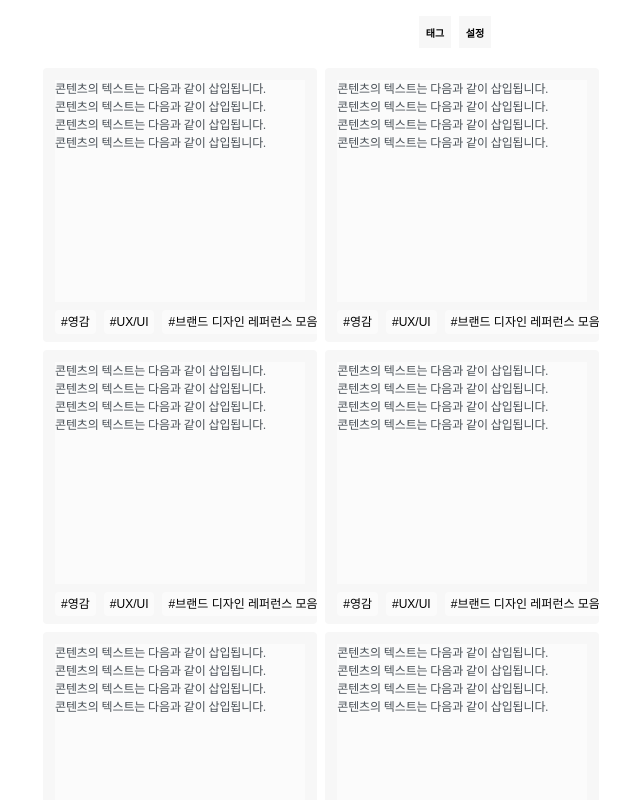
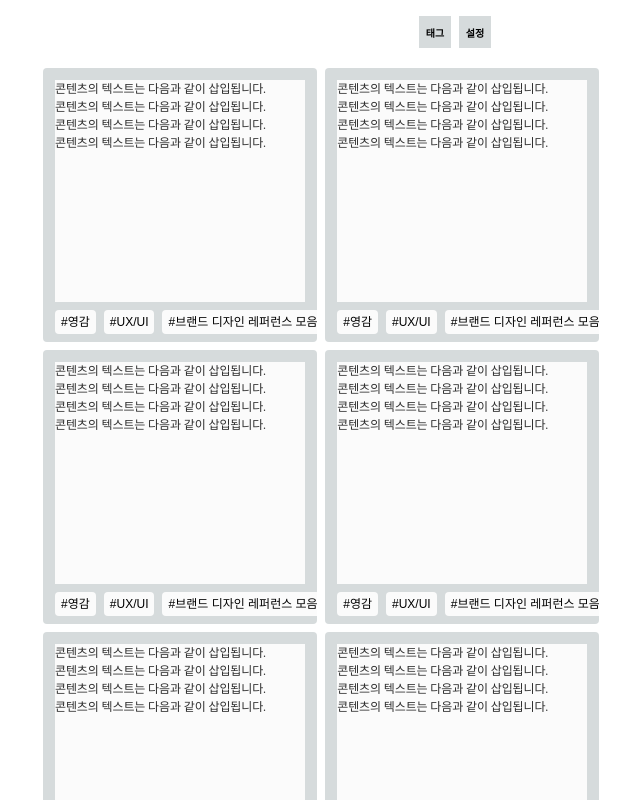
Before and after one commit to depromeet/ygtang-client, a Next.js app: page / in a window 1280 px wide. Shown: the top 800 px of the page, without its empty margins (373-1013 px from the left). Built offline with nearby package versions, Linux system fonts and the light colour scheme.

Commit message:
feat: 기존 사용 중인 컬러 대체

```diff
--- a/src/components/home/ContentHeader.tsx
+++ b/src/components/home/ContentHeader.tsx
@@ -19,7 +19,7 @@ const ContentHeaderCss = css`
 const HeaderButtonCss = (theme: Theme) => css`
   width: 32px;
   height: 32px;
-  background: ${theme.color.gray};
+  background: ${theme.color.background};
   font-weight: 700;
   font-size: 10px;
 `;
--- a/src/components/home/ContentThumbnail.tsx
+++ b/src/components/home/ContentThumbnail.tsx
@@ -41,7 +41,7 @@ const contentThumbnailBoxCss = (theme: Theme) => css`
   padding: ${contentThumbnailPadding};
   padding-right: 0;
   padding-bottom: 0;
-  background: ${theme.color.gray};
+  background: ${theme.color.background};
   border-radius: 4px;
 `;
 
--- a/src/styles/GlobalStyle/GlobalStyle.tsx
+++ b/src/styles/GlobalStyle/GlobalStyle.tsx
@@ -21,7 +21,7 @@ const globalCss = (theme: Theme) => css`
   }
 
   :root {
-    color: ${theme.color.black};
+    color: ${theme.color.gray06};
 
     body {
       -webkit-user-select: none;
```
